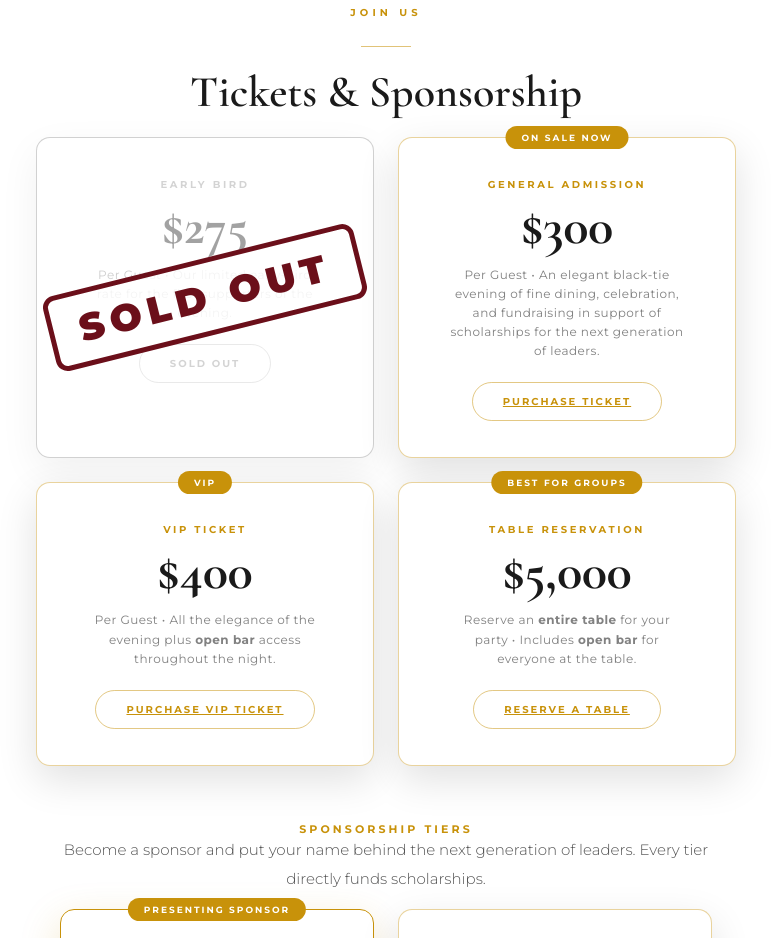
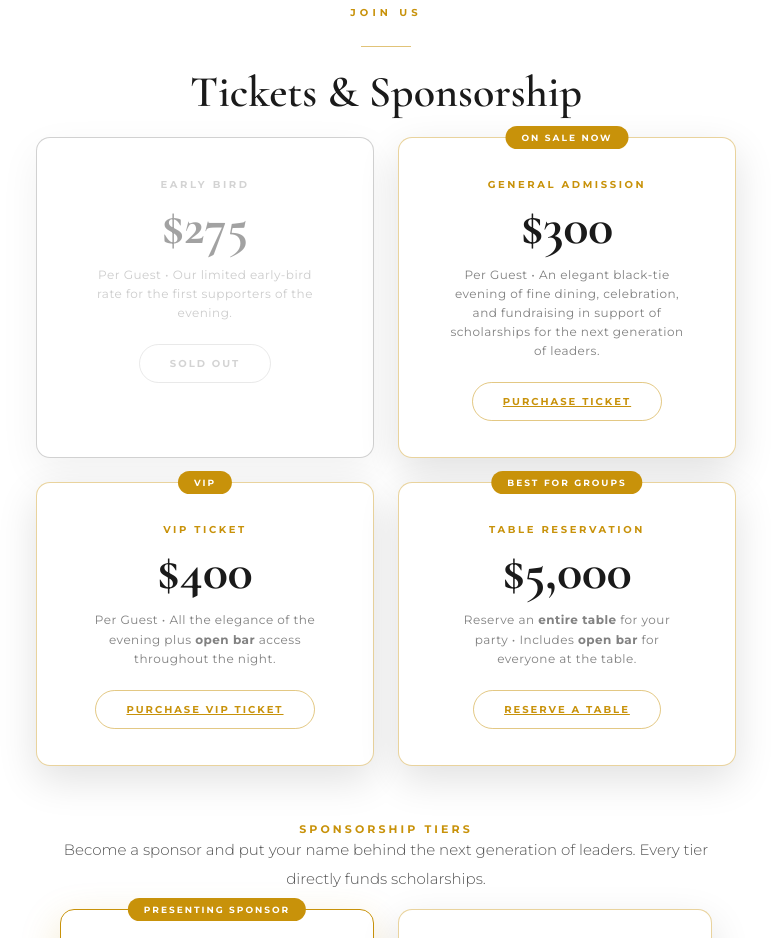
Before and after one commit to SerStakeAlot/Achieve-Moore, a plain HTML site: page gala.html in a window 1280 px wide. Shown: the part 3508-4446 px from the top of the page, without its empty margins (254-1025 px from the left). Drawn offline with nearby package versions, Linux system fonts and the light colour scheme.

Commit message:
Early bird: remove sold-out stamp, keep card grayed out

```diff
--- a/gala.html
+++ b/gala.html
@@ -311,20 +311,9 @@
   }
 
   /* Sold-out ticket */
-  .ticket-card--soldout > *:not(.soldout-stamp) { filter: grayscale(1); opacity: 0.4; }
+  .ticket-card--soldout > * { filter: grayscale(1); opacity: 0.4; }
   .ticket-card--soldout { border-color: rgba(26,26,26,0.2); box-shadow: 0 14px 40px rgba(0,0,0,0.06); }
   .ticket-card--soldout .ticket-cta { pointer-events: none; }
-  .soldout-stamp {
-    position: absolute; inset: 0; z-index: 2;
-    display: flex; align-items: center; justify-content: center;
-    pointer-events: none;
-  }
-  .soldout-stamp span {
-    font-size: 38px; font-weight: 800; letter-spacing: 0.16em; text-transform: uppercase;
-    color: var(--maroon); border: 5px solid var(--maroon); border-radius: 12px;
-    padding: 10px 26px; transform: rotate(-14deg);
-    background: rgba(255,255,255,0.78);
-  }
 
   /* Sponsorship tiers */
   .sponsor-heading {
@@ -676,7 +665,6 @@
         <div class="ticket-price">$275</div>
         <div class="ticket-desc">Per Guest &bull; Our limited early-bird rate for the first supporters of the evening.</div>
         <span class="ticket-cta" aria-hidden="true">Sold Out</span>
-        <div class="soldout-stamp"><span>Sold Out</span></div>
       </div>
       <div class="ticket-card">
         <div class="ticket-badge">On Sale Now</div>
```
